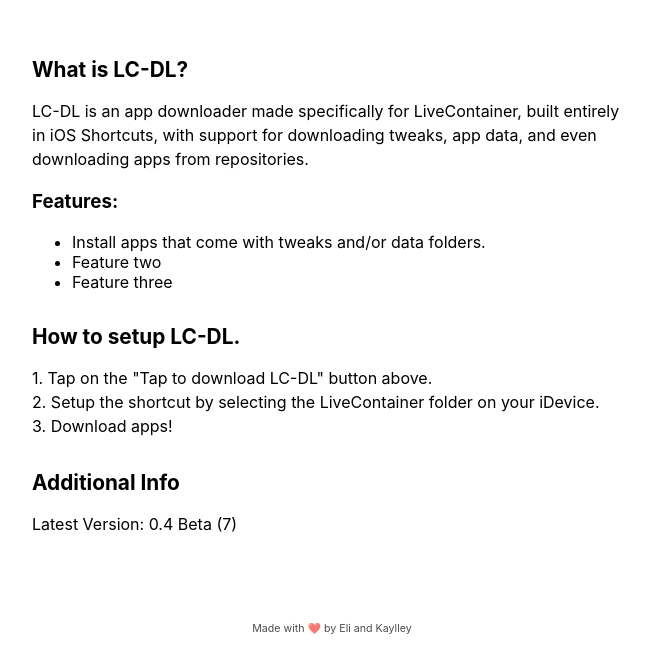
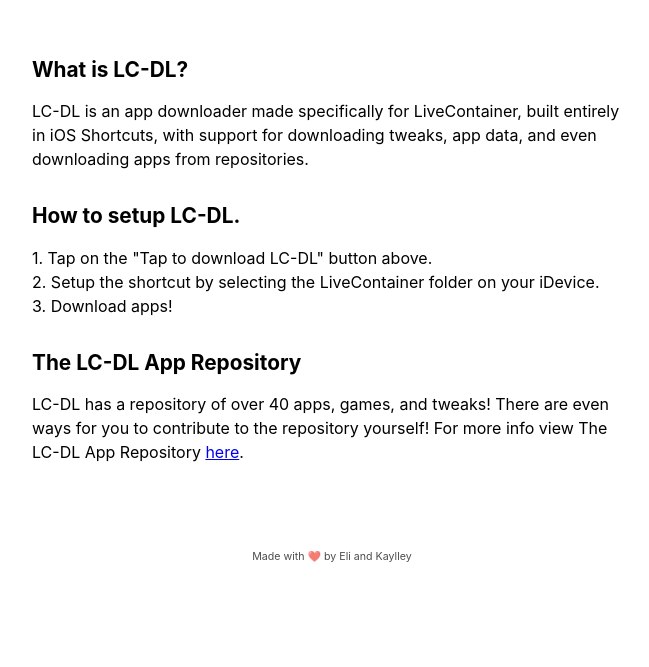
Before and after one commit to lc-dl/lc-dl.github.io, a plain HTML site: page index.html in a window 1280 px wide. Shown: the part 807-1474 px from the top of the page, without its empty margins (308-957 px from the left). After the commit the page ends 1401 px from the top, so only its background shows below. Drawn offline with Linux system fonts and the light colour scheme.

Commit message:
Update index.html

```diff
--- a/index.html
+++ b/index.html
@@ -150,12 +150,6 @@
     <p>
        LC-DL is an app downloader made specifically for LiveContainer, built entirely in iOS Shortcuts, with support for downloading tweaks, app data, and even downloading apps from repositories.
     </p>
-    <h3>Features:</h3>
-    <ul>
-      <li>Install apps that come with tweaks and/or data folders.</li>
-      <li>Feature two</li>
-      <li>Feature three</li>
-    </ul>
 
     <h2>How to setup LC-DL.</h2>
     <p>
@@ -164,9 +158,9 @@
       3. Download apps!
     </p>
 
-    <h2>Additional Info</h2>
+    <h2>The LC-DL App Repository</h2>
     <p>
-      Latest Version: 0.4 Beta (7)
+      LC-DL has a repository of over 40 apps, games, and tweaks! There are even ways for you to contribute to the repository yourself! For more info view The LC-DL App Repository <a href="example.com">here</a>.
     </p>
   </div>
 
```
